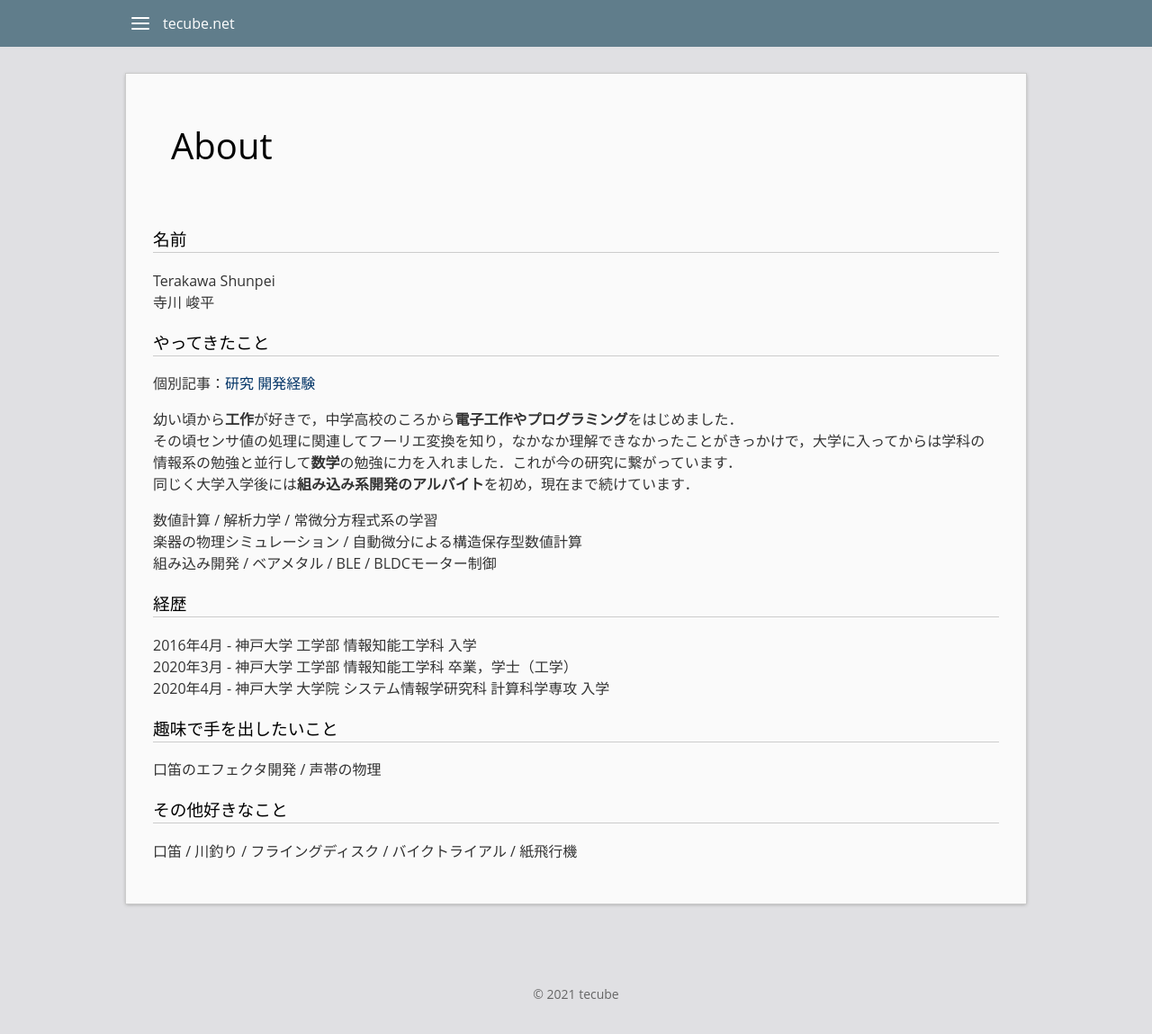
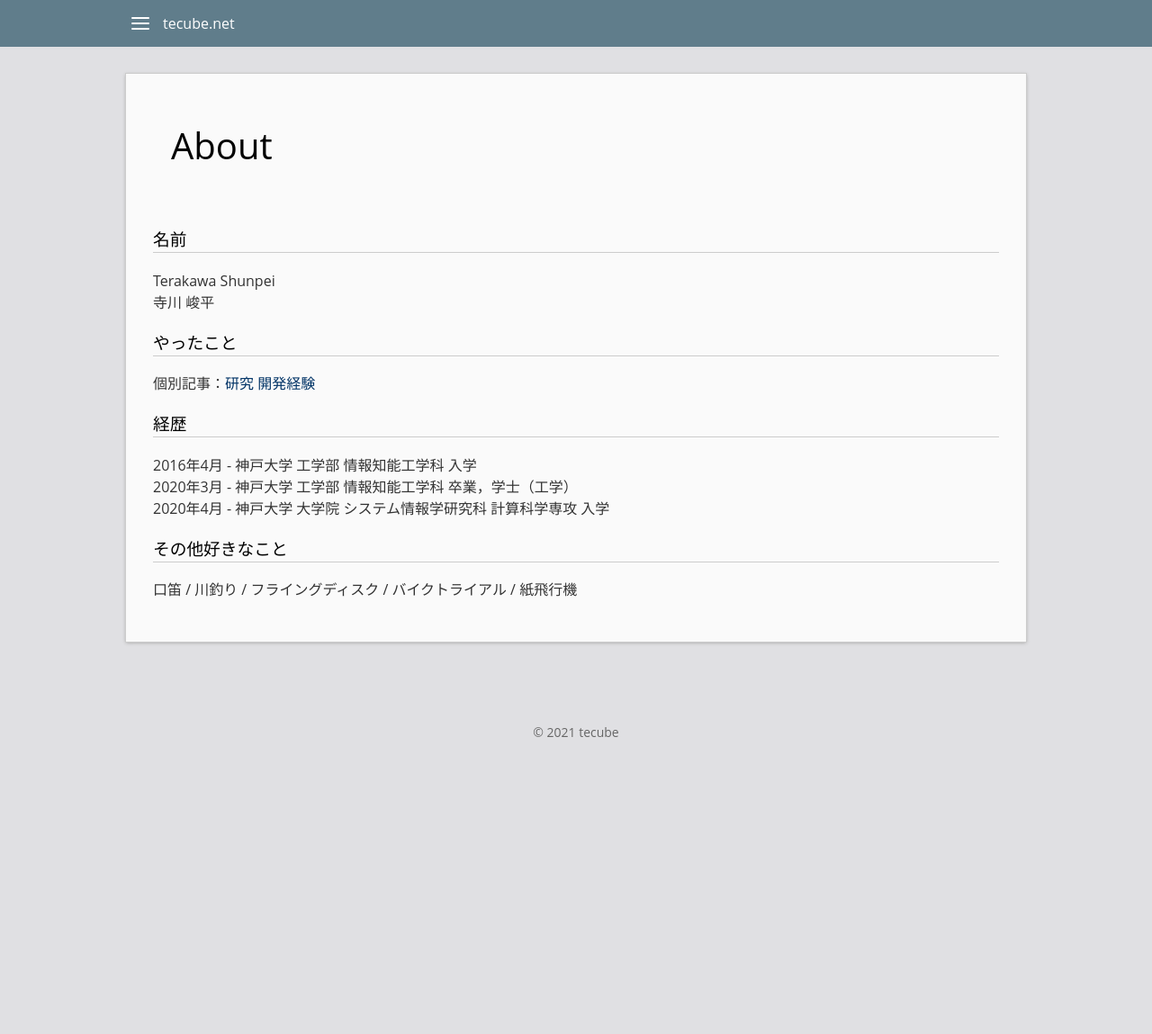
Before and after one commit to tecube/tecube.github.io, a Jekyll site: the page built from about.markdown, in a window 1280 px wide and 1175 px high. Shown: the top 1149 px of the window at 90% size. Built offline with Jekyll 4.4.1, drawn with Linux system fonts in a browser that asks for light colours.

Commit message:
simplify

```diff
--- a/about.markdown
+++ b/about.markdown
@@ -9,16 +9,8 @@ Terakawa Shunpei
 寺川 峻平
 
 
-### やってきたこと
+### やったこと
 個別記事：[研究](/research/) [開発経験](/experience/)
-
-幼い頃から**工作**が好きで，中学高校のころから**電子工作やプログラミング**をはじめました．
-その頃センサ値の処理に関連してフーリエ変換を知り，なかなか理解できなかったことがきっかけで，大学に入ってからは学科の情報系の勉強と並行して**数学**の勉強に力を入れました．これが今の研究に繋がっています．
-同じく大学入学後には**組み込み系開発のアルバイト**を初め，現在まで続けています．
-
-数値計算 / 解析力学 / 常微分方程式系の学習
-楽器の物理シミュレーション / 自動微分による構造保存型数値計算
-組み込み開発 / ベアメタル / BLE / BLDCモーター制御
 
 
 ### 経歴
@@ -27,9 +19,5 @@ Terakawa Shunpei
 2020年4月 - 神戸大学 大学院 システム情報学研究科 計算科学専攻 入学
 
 
-### 趣味で手を出したいこと
-口笛のエフェクタ開発 / 声帯の物理
-
-
 ### その他好きなこと
 口笛 / 川釣り / フライングディスク / バイクトライアル / 紙飛行機
```
